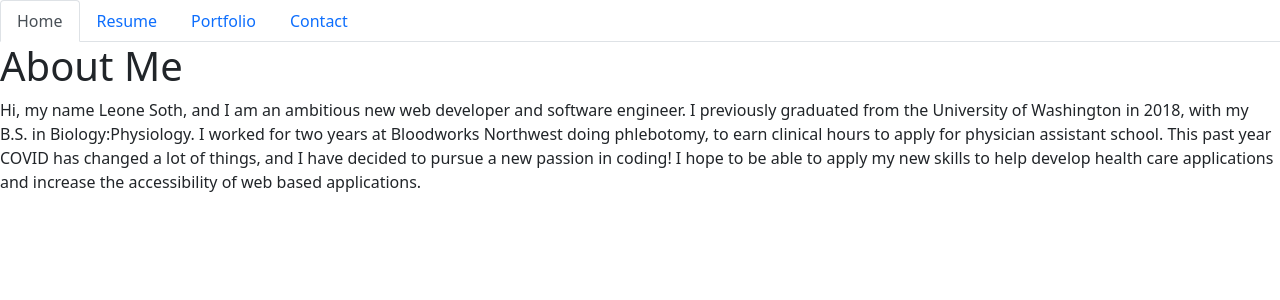
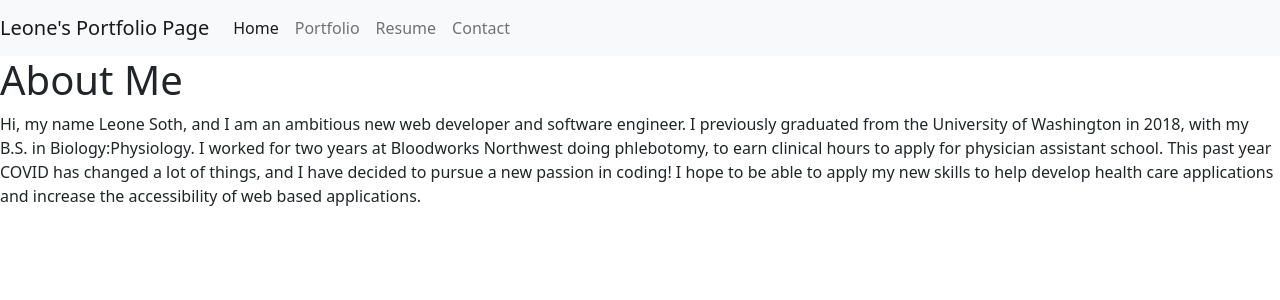
Before and after one commit to lsoth/react-portfolio, a React (Create React App) app: page / in a window 1280 px wide. Shown: the top 300 px of the page. Built offline with nearby package versions, Linux system fonts and the light colour scheme.

Commit message:
change nav tabs to nav bar

```diff
--- /dev/null
+++ b/src/components/NavBar.js
@@ -0,0 +1,60 @@
+import React from 'react';
+
+// Here we are using object destructuring assignment to pluck off our variables from the props object
+// We assign them to their own variable names
+function NavBar({ currentPage, handlePageChange }) {
+  return (
+    <nav className="navbar navbar-expand-lg navbar-light bg-light">
+  <a className="navbar-brand" href="#Home">Leone's Portfolio Page</a>
+  <button className="navbar-toggler" type="button" data-toggle="collapse" data-target="#navbarSupportedContent" aria-controls="navbarSupportedContent" aria-expanded="false" aria-label="Toggle navigation">
+    <span className="navbar-toggler-icon"></span>
+  </button>
+
+  <div className="collapse navbar-collapse" id="navbarSupportedContent">
+    <ul className="navbar-nav mr-auto">
+    <li className="nav-item active">
+<a
+    href="#home"
+    onClick={() => handlePageChange('Home')}
+
+    className={currentPage === 'Home' ? 'nav-link active' : 'nav-link'}
+  >
+  Home
+</a>
+</li>
+<li className="nav-item">
+<a
+    href="#portfolio"
+    onClick={() => handlePageChange('Portfolio')}
+
+    className={currentPage === 'Portfolio' ? 'nav-link active' : 'nav-link'}
+  >
+    Portfolio
+  </a>
+</li>
+<li className="nav-item">
+<a
+    href="#resume"
+    onClick={() => handlePageChange('Resume')}
+
+    className={currentPage === 'Resume' ? 'nav-link active' : 'nav-link'}
+  >
+    Resume
+  </a>
+</li>
+<li className="nav-item">
+<a
+    href="#contact"
+    onClick={() => handlePageChange('Contact')}
+
+    className={currentPage === 'Contact' ? 'nav-link active' : 'nav-link'}
+  >
+    Contact
+  </a>
+</li>
+</ul>
+  </div>
+</nav>
+  )}
+
+export default NavBar;
--- a/src/components/NavTabs.js
+++ /dev/null
@@ -1,53 +0,0 @@
-import React from 'react';
-
-// Here we are using object destructuring assignment to pluck off our variables from the props object
-// We assign them to their own variable names
-function NavTabs({ currentPage, handlePageChange }) {
-  return (
-    <ul className="nav nav-tabs">
-      <li className="nav-item">
-        <a
-          href="#home"
-          onClick={() => handlePageChange('Home')}
-          // This is a conditional (ternary) operator that checks to see if the current page is "Home"
-          // If it is, we set the current page to 'nav-link-active', otherwise we set it to 'nav-link'
-          className={currentPage === 'Home' ? 'nav-link active' : 'nav-link'}
-        >
-          Home
-        </a>
-      </li>
-      <li className="nav-item">
-        <a
-          href="#resume"
-          onClick={() => handlePageChange('Resume')}
-          // Check to see if the currentPage is `About`, and if so we use the active link class from bootstrap. Otherwise, we set it to a normal nav-link
-          className={currentPage === 'Resume' ? 'nav-link active' : 'nav-link'}
-        >
-          Resume
-        </a>
-      </li>
-      <li className="nav-item">
-        <a
-          href="#portfolio"
-          onClick={() => handlePageChange('Portfolio')}
-          // Check to see if the currentPage is `Blog`, and if so we use the active link class from bootstrap. Otherwise, we set it to a normal nav-link
-          className={currentPage === 'Portfolio' ? 'nav-link active' : 'nav-link'}
-        >
-          Portfolio
-        </a>
-      </li>
-      <li className="nav-item">
-        <a
-          href="#contact"
-          onClick={() => handlePageChange('Contact')}
-          // Check to see if the currentPage is `Contact`, and if so we use the active link class from bootstrap. Otherwise, we set it to a normal nav-link
-          className={currentPage === 'Contact' ? 'nav-link active' : 'nav-link'}
-        >
-          Contact
-        </a>
-      </li>
-    </ul>
-  );
-}
-
-export default NavTabs;
--- a/src/components/PortfolioContainer.js
+++ b/src/components/PortfolioContainer.js
@@ -1,5 +1,5 @@
 import React, { useState } from 'react';
-import NavTabs from './NavTabs';
+import NavBar from './NavBar';
 import Home from './pages/Home';
 import Resume from './pages/Resume';
 import Portfolio from './pages/Portfolio';
@@ -27,7 +27,7 @@ export default function PortfolioContainer() {
   return (
     <div>
       {/* We are passing the currentPage from state and the function to update it */}
-      <NavTabs currentPage={currentPage} handlePageChange={handlePageChange} />
+      <NavBar currentPage={currentPage} handlePageChange={handlePageChange} />
       {/* Here we are calling the renderPage method which will return a component  */}
       {renderPage()}
     </div>
```
